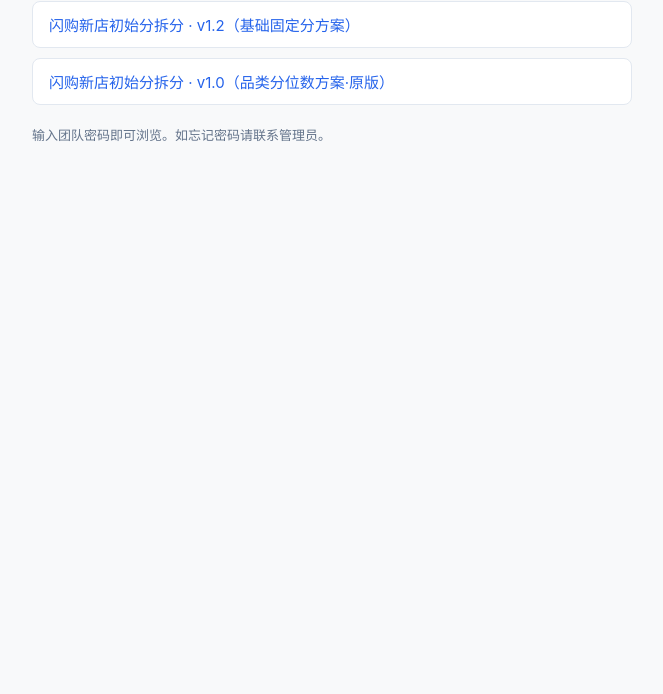
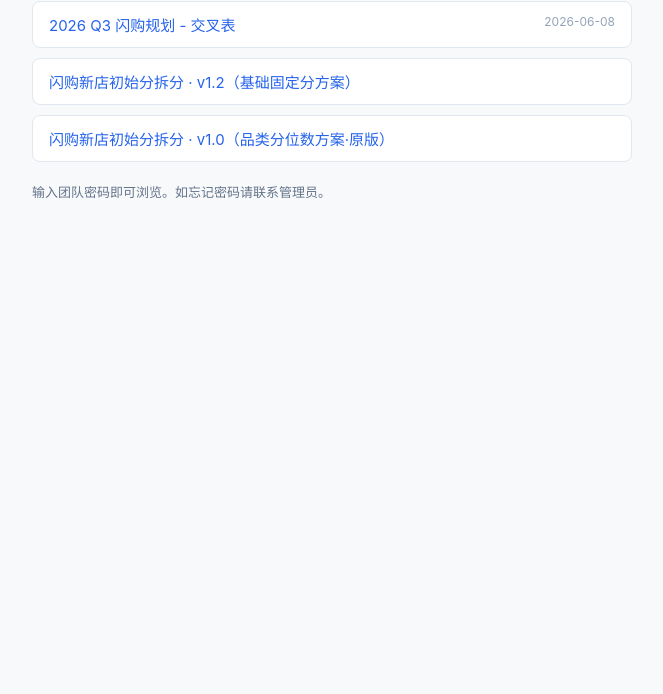
Before and after one commit to imyyorzGitHub/instashopping-prd, a plain HTML site: page nav.html in a window 1280 px wide. Shown: the part 106-800 px from the top of the page, without its empty margins (308-971 px from the left). Drawn offline with Linux system fonts and the light colour scheme.

Commit message:
更新导航页：新增 Q3 闪购规划交叉表

```diff
--- a/nav.html
+++ b/nav.html
@@ -8,11 +8,13 @@ body{font-family:-apple-system,sans-serif;max-width:600px;margin:60px auto;paddi
 h1{color:#1a1a2e;font-size:22px}
 a{display:block;padding:12px 16px;margin:10px 0;background:#fff;border:1px solid #e2e8f0;border-radius:8px;text-decoration:none;color:#2563eb;font-size:15px}
 a:hover{background:#eff6ff;border-color:#93c5fd}
+a .date{float:right;color:#94a3b8;font-size:12px}
 .note{font-size:13px;color:#64748b;margin-top:20px}
 </style>
 </head>
 <body>
 <h1>📋 闪购 PRD 文档预览</h1>
+<a href="prd/a2d1948e.html">2026 Q3 闪购规划 - 交叉表 <span class="date">2026-06-08</span></a>
 <a href="index.html">闪购新店初始分拆分 · v1.2（基础固定分方案）</a>
 <a href="v1.0.html">闪购新店初始分拆分 · v1.0（品类分位数方案·原版）</a>
 <p class="note">输入团队密码即可浏览。如忘记密码请联系管理员。</p>
```
